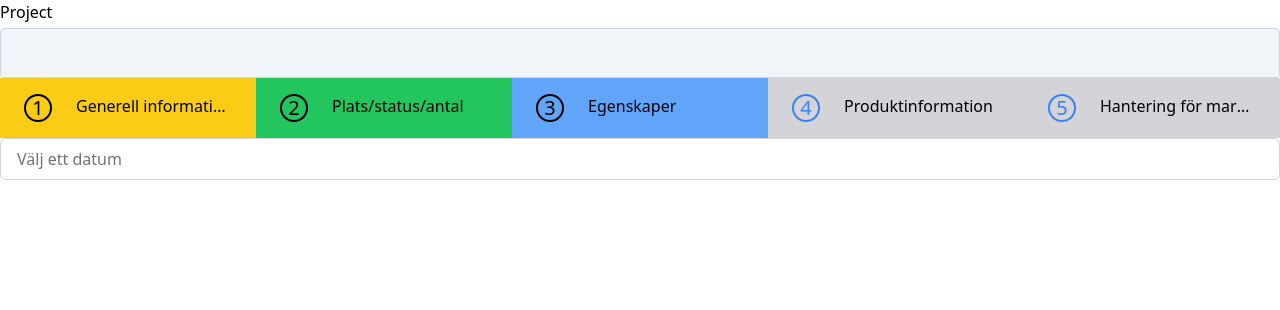
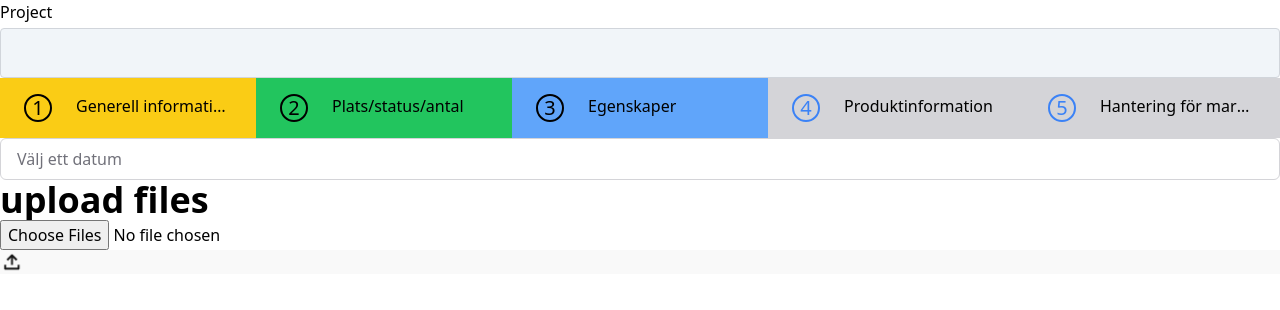
Before and after one commit to WilliamDavidson-02/cc-build, a React (Vite) app: page / in a window 1280 px wide. Shown: the top 310 px of the page. Built offline with nearby package versions, Linux system fonts and the light colour scheme.

Commit message:
starting upload field

```diff
--- /dev/null
+++ b/public/icons/index.ts
@@ -0,0 +1 @@
+export const upload = "./icons/uploadIcon.png";
--- a/src/components/Buttons.tsx
+++ b/src/components/Buttons.tsx
@@ -1,13 +1,14 @@
 import { FC, ReactNode } from 'react';
 
 type ButtonProps = {
-  size: 'small' | 'medium' | 'large';
-  variant: 'blue' | 'white' | 'lightBlue' | 'grey';
+  size?: 'small' | 'medium' | 'large';
+  variant?: 'blue' | 'white' | 'lightBlue' | 'grey';
   children?: ReactNode;
-  onClick: () => void;
+  onClick?: (e: React.MouseEvent<HTMLButtonElement>) => void;
+  className?: string;
 };
 
-const Button: FC<ButtonProps> = ({ size, onClick, variant, children, ...props }) => {
+const Button: FC<ButtonProps> = ({ size, onClick, variant, children, className, ...props }) => {
 
 
   const sizes = () => {
@@ -41,7 +42,7 @@ const Button: FC<ButtonProps> = ({ size, onClick, variant, children, ...props })
 
   return (
     <button
-      className={`${sizes()} ${colors()}`}
+      className={`${sizes()} ${colors()} ${className}`}
       onClick={onClick}
       {...props}
     >
--- /dev/null
+++ b/src/components/Upload.tsx
@@ -0,0 +1,42 @@
+import React, { FC } from 'react';
+import Button from './Buttons';
+import Typography from './Typography';
+import { upload } from '/icons/index';
+
+type UploadProps = {
+children?: React.ReactNode;
+title: string;
+};
+
+const Upload: FC<UploadProps> = ({children, title}) => {
+
+  const handleDrop = (e: React.MouseEvent<HTMLButtonElement>) => {
+    e.preventDefault();
+    const fileInput = document.getElementById('fileselect');
+    fileInput?.click();
+  };
+
+  return(
+    <div className=''>
+      <label className=''>
+        <Typography variant='h3' >
+          {title}
+        </Typography>
+      </label>
+        <input
+          type='file'
+          id="fileselect"
+          multiple accept="image/x-png,image/gif,image/jpeg,image/jpe,image/jpg,.svg,.svgz"
+          className='w-full h-full'
+        />
+        <Button className="bg-[#F9F9F9] border-[#E2E2E2] text-[#151515] w-full h-full" onClick={handleDrop} >
+          <img src={upload} alt="upload" className="w-6 h-6" />
+          {children}
+        </Button>
+
+
+    </div>
+  );
+};
+
+export default Upload;
--- a/src/pages/Home.tsx
+++ b/src/pages/Home.tsx
@@ -8,6 +8,7 @@ import {
 import Textfield from "@/components/Textfield";
 import { cn } from "@/lib/utils";
 import { FC, useState } from "react";
+import Upload from "@/components/Upload";
 
 const defaultSteps: { title: string; status: Status }[] = [
   {
@@ -60,6 +61,8 @@ const Home: FC = () => {
         ))}
       </ProgressSteps>
       <DatePicker selected={selected} setSelected={setSelected} />
+
+      <Upload title="upload files" />
     </div>
   );
 };
```
Also changed, not shown: public/icons/uploadIcon.png (added).
